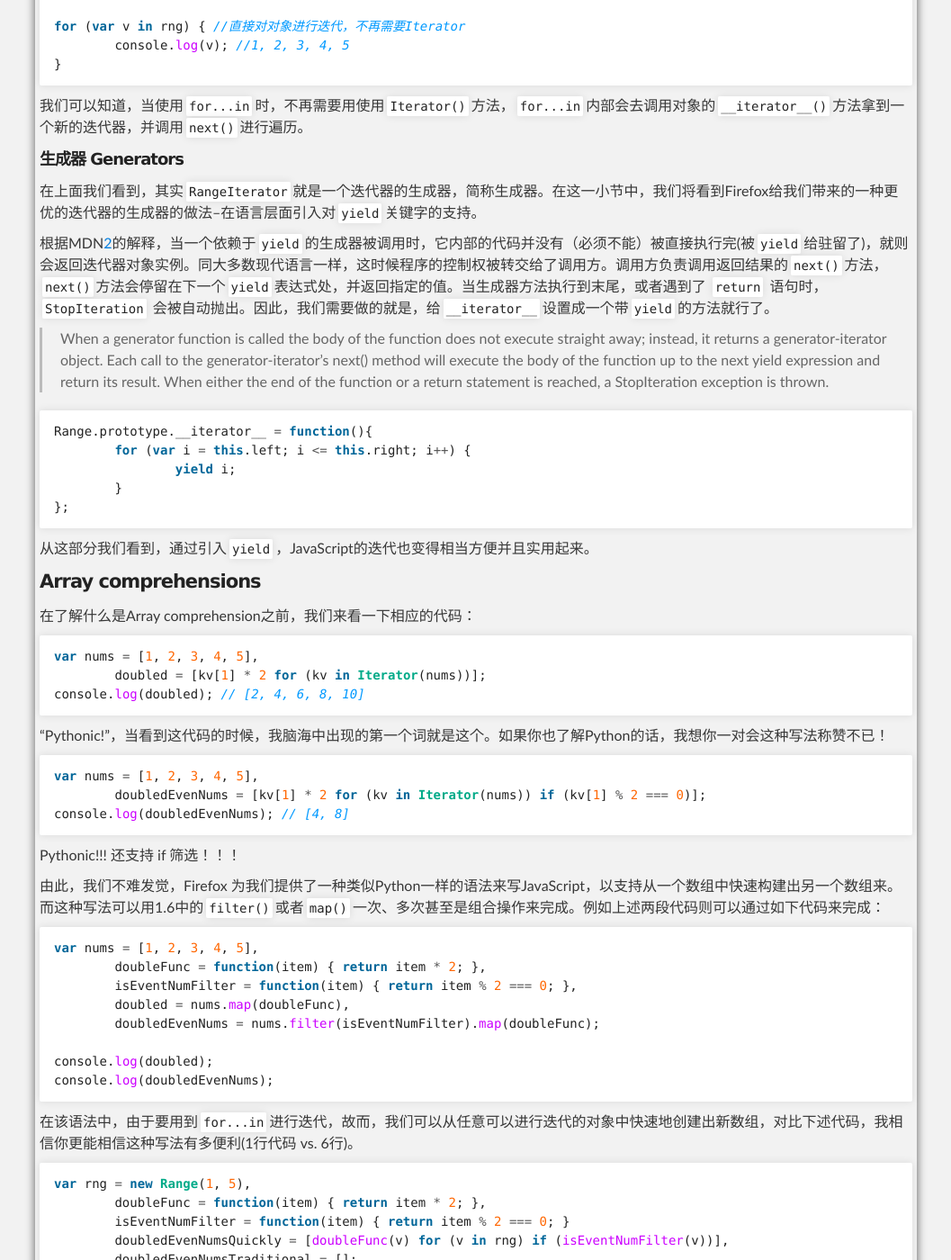
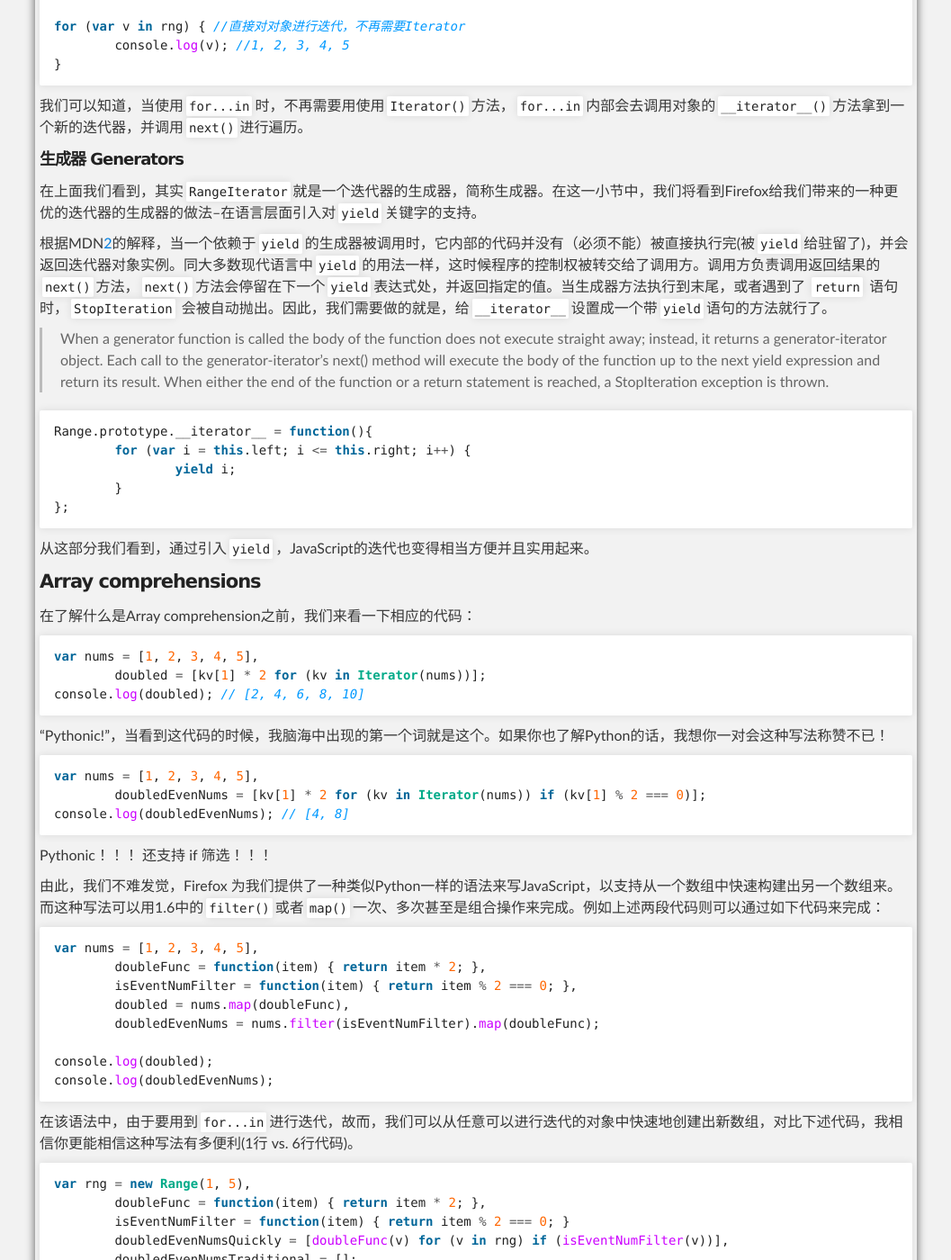
Before and after one commit to hippasus/hippasus.github.com, a Jekyll site: the page built from _posts/2013-03-02-what-improvements-have-been-done-to-javascript-by-mozilla-firefox.md, in a window 1280 px wide and 1400 px high, scrolled down 4133 px. Shown: the whole window at 90% size, without its empty margins (111-1168 px from the left). Built offline with Jekyll 4.4.1, drawn with Linux system fonts in a browser that asks for light colours; Markdown is read by kramdown in place of the engine named in the settings.

Commit message:
revise some sentense and fix typo

```diff
--- a/_posts/2013-03-02-what-improvements-have-been-done-to-javascript-by-mozilla-firefox.md
+++ b/_posts/2013-03-02-what-improvements-have-been-done-to-javascript-by-mozilla-firefox.md
@@ -187,7 +187,7 @@ for (var v in rng) { //直接对对象进行迭代，不再需要Iterator
 
 在上面我们看到，其实`RangeIterator`就是一个迭代器的生成器，简称生成器。在这一小节中，我们将看到Firefox给我们带来的一种更优的迭代器的生成器的做法--在语言层面引入对`yield`关键字的支持。
 
-根据MDN[2]的解释，当一个依赖于`yield`的生成器被调用时，它内部的代码并没有（必须不能）被直接执行完(被`yield`给驻留了)，就则会返回迭代器对象实例。同大多数现代语言一样，这时候程序的控制权被转交给了调用方。调用方负责调用返回结果的`next()`方法，`next()`方法会停留在下一个`yield`表达式处，并返回指定的值。当生成器方法执行到末尾，或者遇到了 `return` 语句时，`StopIteration` 会被自动抛出。因此，我们需要做的就是，给`__iterator__`设置成一个带`yield`的方法就行了。
+根据MDN[2]的解释，当一个依赖于`yield`的生成器被调用时，它内部的代码并没有（必须不能）被直接执行完(被`yield`给驻留了)，并会返回迭代器对象实例。同大多数现代语言中`yield`的用法一样，这时候程序的控制权被转交给了调用方。调用方负责调用返回结果的`next()`方法，`next()`方法会停留在下一个`yield`表达式处，并返回指定的值。当生成器方法执行到末尾，或者遇到了 `return` 语句时，`StopIteration` 会被自动抛出。因此，我们需要做的就是，给`__iterator__`设置成一个带`yield`语句的方法就行了。
 
 > When a generator function is called the body of the function does not execute straight away; instead, it returns a generator-iterator object. Each call to the generator-iterator's next() method will execute the body of the function up to the next yield expression and return its result. When either the end of the function or a return statement is reached, a StopIteration exception is thrown.
 
@@ -218,7 +218,7 @@ var nums = [1, 2, 3, 4, 5],
 console.log(doubledEvenNums); // [4, 8]
 {% endhighlight %}
 
-Pythonic!!! 还支持 if 筛选！！！
+Pythonic！！！ 还支持 if 筛选！！！
 
 由此，我们不难发觉，Firefox 为我们提供了一种类似Python一样的语法来写JavaScript，以支持从一个数组中快速构建出另一个数组来。而这种写法可以用1.6中的`filter()`或者`map()`一次、多次甚至是组合操作来完成。例如上述两段代码则可以通过如下代码来完成：
 {% highlight js %}
@@ -232,7 +232,7 @@ console.log(doubled);
 console.log(doubledEvenNums);
 {% endhighlight %}
 
-在该语法中，由于要用到`for...in`进行迭代，故而，我们可以从任意可以进行迭代的对象中快速地创建出新数组，对比下述代码，我相信你更能相信这种写法有多便利(1行代码 vs. 6行)。
+在该语法中，由于要用到`for...in`进行迭代，故而，我们可以从任意可以进行迭代的对象中快速地创建出新数组，对比下述代码，我相信你更能相信这种写法有多便利(1行 vs. 6行代码)。
 
 {% highlight js %}
 var rng = new Range(1, 5),
```
